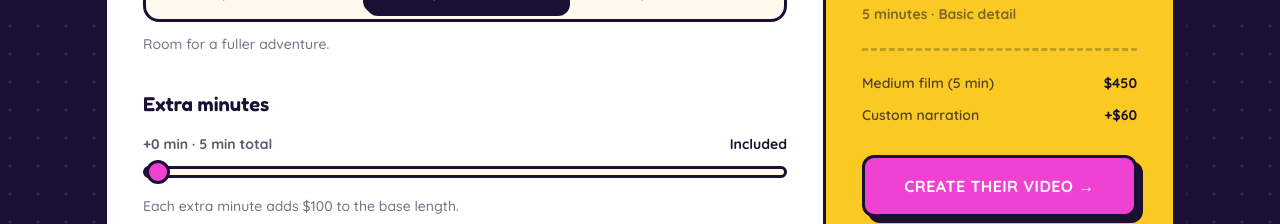
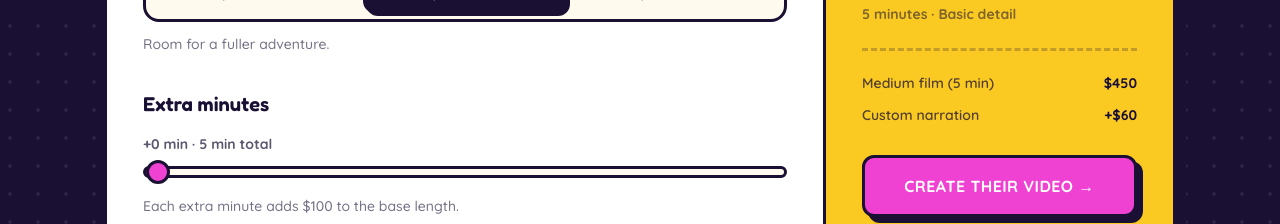
Before and after one commit to muslewski/yours-fairy-tale, a Next.js app: page / in a window 1280 px wide. Shown: the part 2400-2624 px from the top of the page. Built offline with nearby package versions, Linux system fonts and the light colour scheme.

Commit message:
Polish configurator: clean zero-minute label, consistent price formatting

```diff
--- a/components/home/configurator.tsx
+++ b/components/home/configurator.tsx
@@ -190,7 +190,7 @@ export function Configurator() {
                         ✓
                       </span>
                       {o.label}
-                      <span className="font-black">+${o.price}</span>
+                      <span className="font-black">+{usd(o.price)}</span>
                     </motion.label>
                   );
                 })}
@@ -326,7 +326,7 @@ function RangeSlider({
           +{value} min · {totalMinutes} min total
         </span>
         <span className="font-black tabular-nums text-brand-deep">
-          {cost > 0 ? `+${usd(cost)}` : "Included"}
+          {cost > 0 ? `+${usd(cost)}` : ""}
         </span>
       </div>
       <input
```
